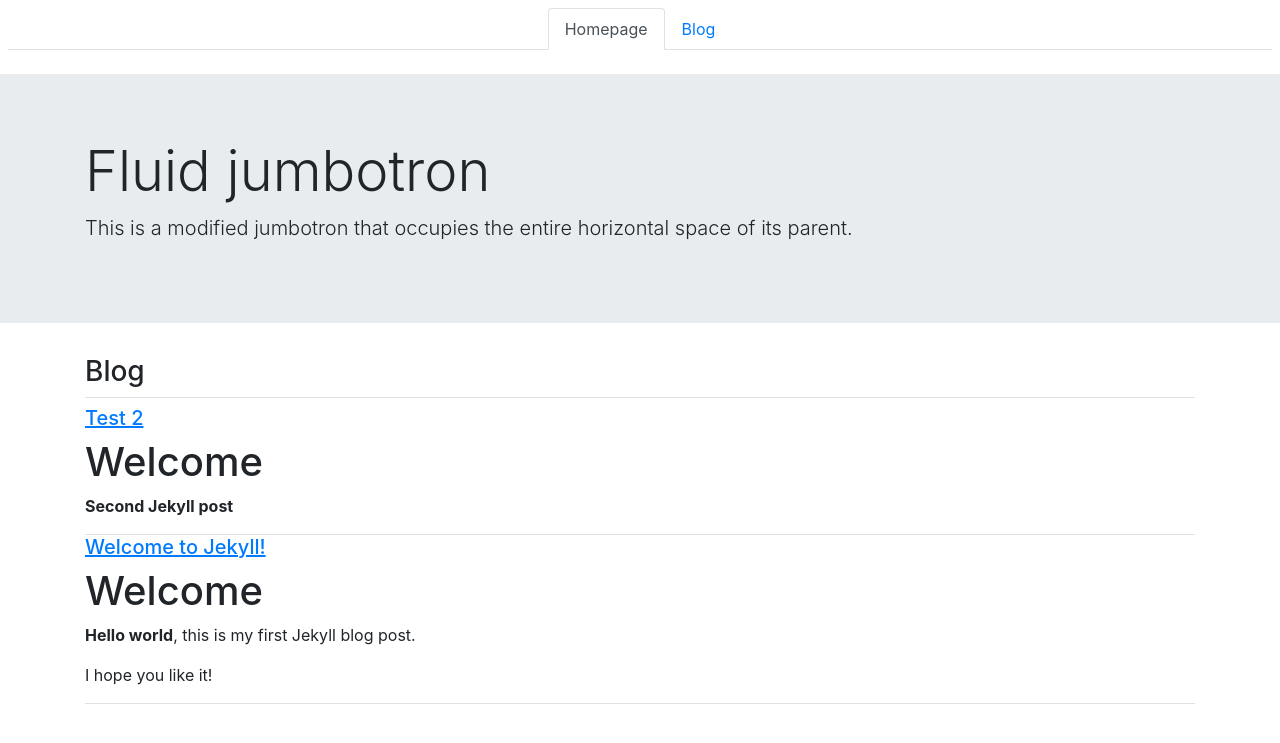
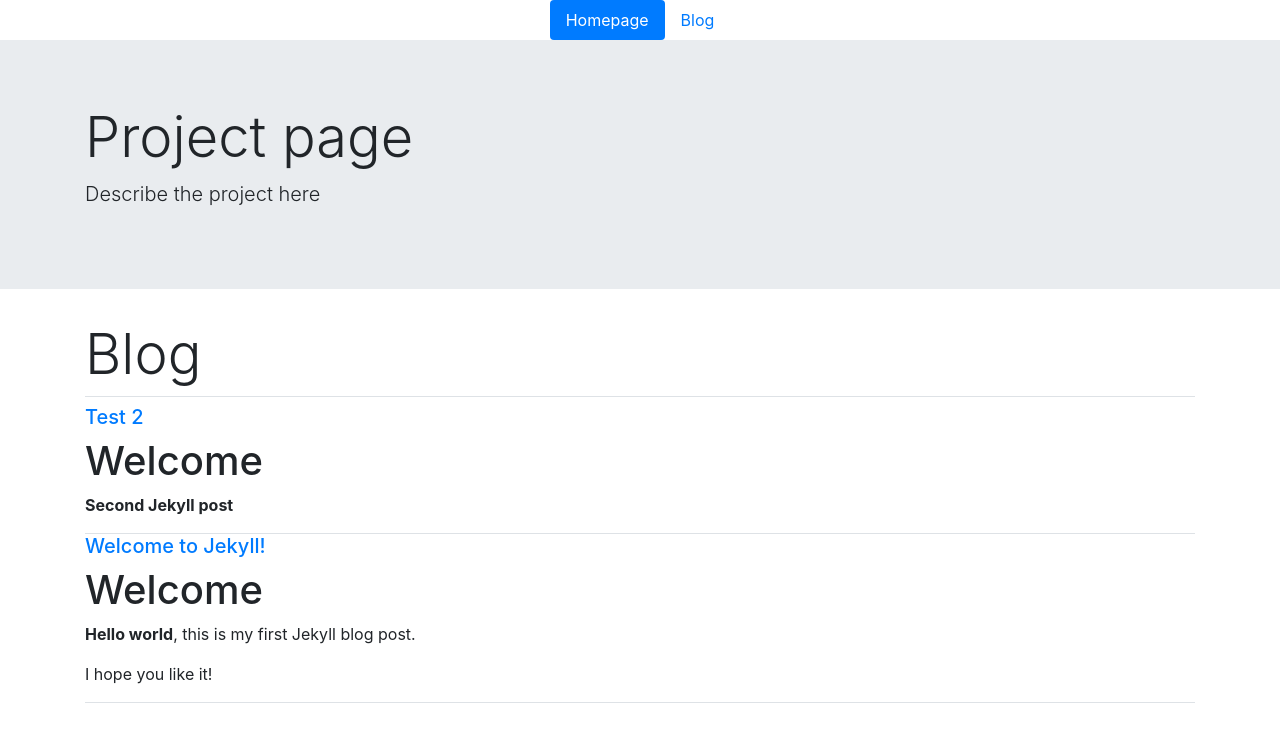
Before and after one commit to StelFoog/wishlist-webpage, a Jekyll site: the page built from index.html, in a window 1280 px wide. Shown: the top 743 px of the page. Built offline with Jekyll 4.4.1, drawn with Linux system fonts in a browser that asks for light colours.

Commit message:
Documentation and style changes

```diff
--- a/_includes/header.html
+++ b/_includes/header.html
@@ -1,4 +1,4 @@
-<ul class="nav nav-tabs justify-content-center mx-2 mt-2 mb-4">
-  <li class="nav-item"><a {% if page.url=='/' %} class="nav-link active" {% else %} class="nav-link" {% endif %} href="/">Homepage</a></li>
-  <li class="nav-item"><a {% if page.url=='/blog.html' %} class="nav-link active" {% else %} class="nav-link" {% endif %} href="/blog">Blog</a></li>
-</ul>
+<nav class="nav nav-pills justify-content-center">
+  <a {% if page.url=='/' %} class="nav-item nav-link active" {% else %} class="nav-link" {% endif %} href="/">Homepage </a>
+  <a {% if page.title=="Blog" %} class="nav-item nav-link active" {% else %} class="nav-item nav-link" {% endif %}" href="/blog">Blog</a>
+</nav>
--- a/_sass/_footer.scss
+++ b/_sass/_footer.scss
@@ -0,0 +1,3 @@
+/*
+  Footer styles
+*/
--- a/_sass/_post.scss
+++ b/_sass/_post.scss
@@ -0,0 +1,3 @@
+/*
+ Post styles
+*/
--- a/blog/index.html
+++ b/blog/index.html
@@ -7,7 +7,7 @@ title: Blog
   <!-- This loops through the paginated posts -->
   {% for post in paginator.posts %}
   <h1><a href="{{ post.url }}">{{ post.title }}</a></h1>
-  <p class="author"><span class="date">{{ post.date }}</span></p>
+  <p class="author"><span class="date">{{ post.date | date: '%B %d, %Y' }}</span></p>
   <div class="content">{{ post.content }}</div>
   {% endfor %}
 
--- a/index.html
+++ b/index.html
@@ -5,19 +5,18 @@ title: Homepage
 
 <div class="jumbotron jumbotron-fluid">
   <div class="container">
-    <h1 class="display-4">Fluid jumbotron</h1>
+    <h1 class="display-4">Project page</h1>
     <p class="lead">
-      This is a modified jumbotron that occupies the entire horizontal space of
-      its parent.
+      Describe the project here
     </p>
   </div>
 </div>
 <div class="container">
-  <h3 class="border-bottom pb-2">Blog</h3>
+  <h3 class="display-4 border-bottom pb-2">Blog</h3>
   {% for post in site.posts %}
   <div class="post border-bottom">
     <h5>
-      <a href="{{ post.url }}"><u>{{post.title}}</u></a>
+      <a href="{{ post.url }}">{{post.title}}</a>
     </h5>
     {{post.content}}
   </div>
```
